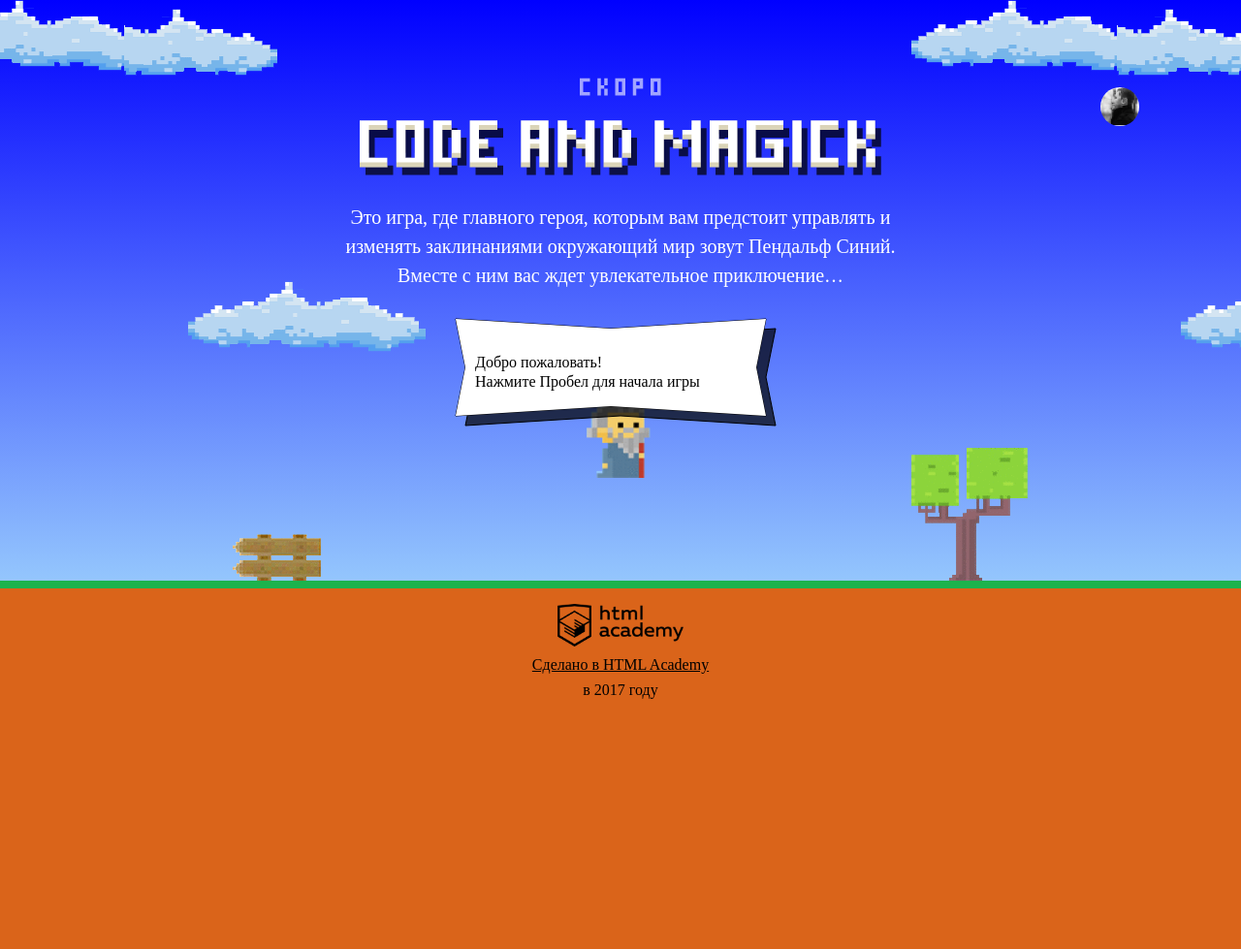
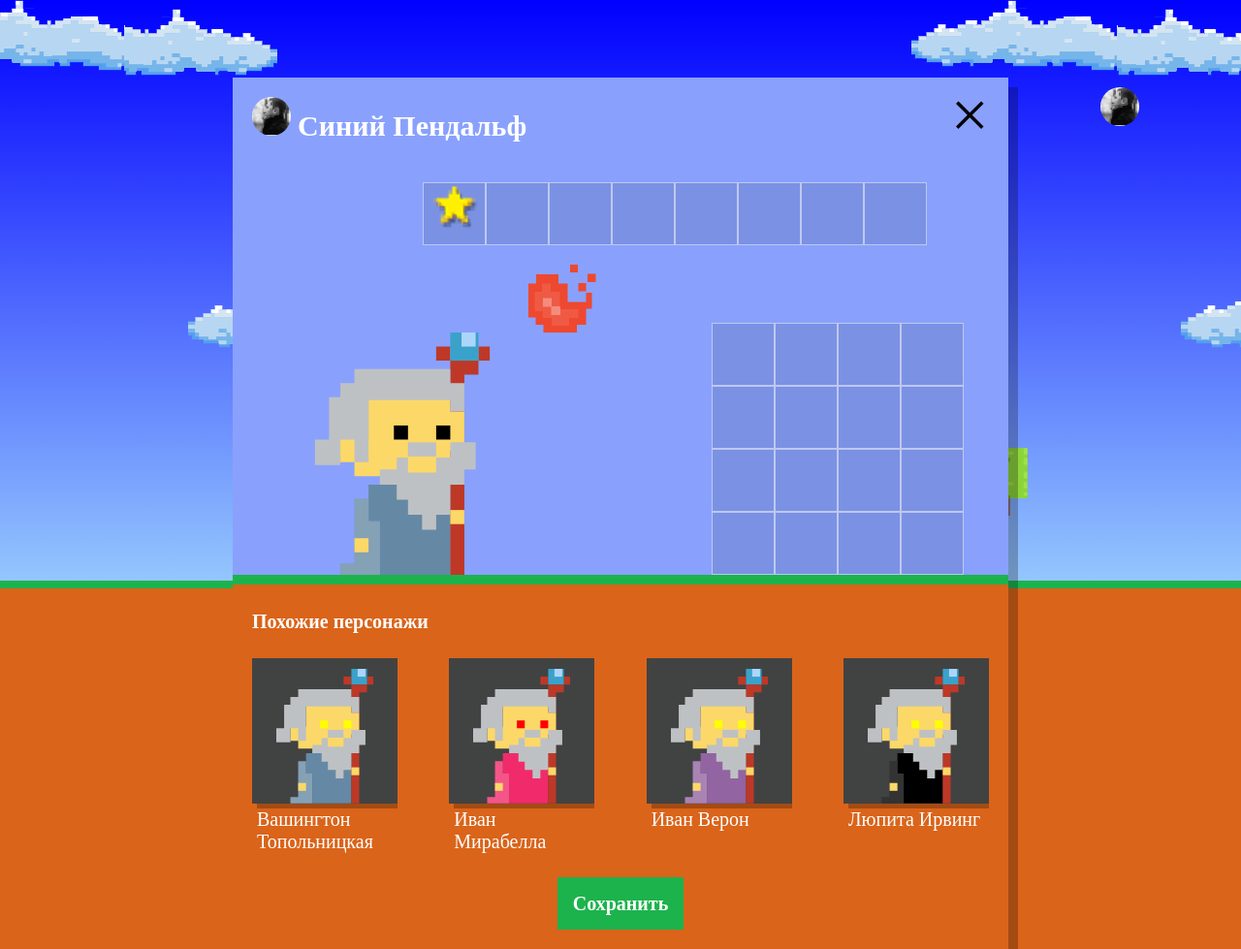
Before and after one commit to Hector-1911/Js-Magic, a plain HTML site: page index.html in a window 1280 px wide. Shown: the whole page at 97% size. Before the commit the page ends 800 px from the top, so only its background shows below. Drawn offline with Linux system fonts and the light colour scheme; a web font is replaced by a local one.

Commit message:
setup wizards done

```diff
--- a/index.html
+++ b/index.html
@@ -174,8 +174,8 @@
 
     <script src="js/MyJs.js"></script>
     <script src="js/stat.js"></script>
+    <script src="js/setup.js"></script>
     <script src="js/game.js"></script>
-
 </body>
 
 </html>
--- /dev/null
+++ b/js/setup.js
@@ -0,0 +1,63 @@
+'use strict';
+
+var userDialog = document.querySelector('.setup');
+userDialog.classList.remove('hidden');
+
+var getRandomNumber = function (min, max) {
+   return Math.floor(Math.random() * (max - min + 1)) + min;
+}
+
+var wizardsNames = ['Иван', 'Хуан Себастьян', 'Мария', 'Кристоф', 'Виктор', 'Юлия', 'Люпита', 'Вашингтон'];
+var wizardsFullNames = ['да Марья', 'Верон', 'Мирабелла', 'Вальц', 'Онопко', 'Топольницкая', 'Нионго', 'Ирвинг'];
+var coatsColors = ['rgb(101, 137, 164)', 'rgb(241, 43, 107)', 'rgb(146, 100, 161)', 'rgb(56, 159, 117)', 'rgb(215, 210, 55)', 'rgb(0, 0, 0)'];
+var eyesColors = ['black', 'red', 'blue', 'yellow', 'green',];
+
+var createWizards = function(name, fullName, coatColor, eyesColor) {
+   var wizardsArray = [];
+
+   for (var i = 0; i < 4; i++) {
+      var wizardOject = {};
+
+      var randomName = name[getRandomNumber(0, name.length - 1)] + ' ' + fullName[getRandomNumber(0, fullName.length - 1)];
+      var randomCoatColor = coatColor[getRandomNumber(0, coatColor.length - 1)];
+      var randomEyesColor = eyesColor[getRandomNumber(0, eyesColor.length - 1)];
+
+      wizardOject.name = randomName;
+      wizardOject.coatColor = randomCoatColor;
+      wizardOject.eyesColor = randomEyesColor;
+
+      wizardsArray.push(wizardOject);
+   };
+
+   return wizardsArray;
+};
+
+var wizards = createWizards(wizardsNames, wizardsFullNames, coatsColors, eyesColors);
+
+var similarWizardTemplate = document.querySelector('#similar-wizard-template').content.querySelector('.setup-similar-item');
+
+var renderWizard = function (wizard) {
+   var wizardElement = similarWizardTemplate.cloneNode(true);
+
+   wizardElement.querySelector('.setup-similar-label').textContent = wizard.name;
+   wizardElement.querySelector('.wizard-coat').style.fill = wizard.coatColor;
+   wizardElement.querySelector('.wizard-eyes').style.fill = wizard.eyesColor;
+
+   return wizardElement;
+};
+
+var similarListElement = document.querySelector('.setup-similar-list');
+
+var importFragment = function (mas) {
+   var fragment = document.createDocumentFragment();
+
+   for (var i = 0; i < mas.length; i++) {
+      fragment.appendChild(renderWizard(mas[i]));
+   };
+
+   similarListElement.appendChild(fragment);
+};
+
+importFragment(wizards);
+
+document.querySelector('.setup-similar').classList.remove('hidden');
```
